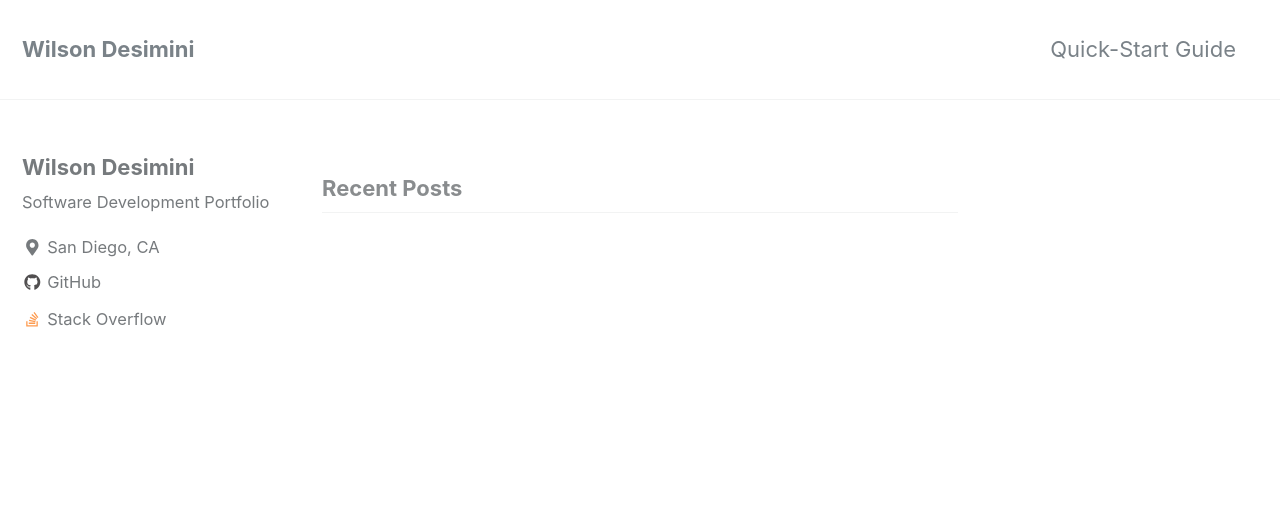
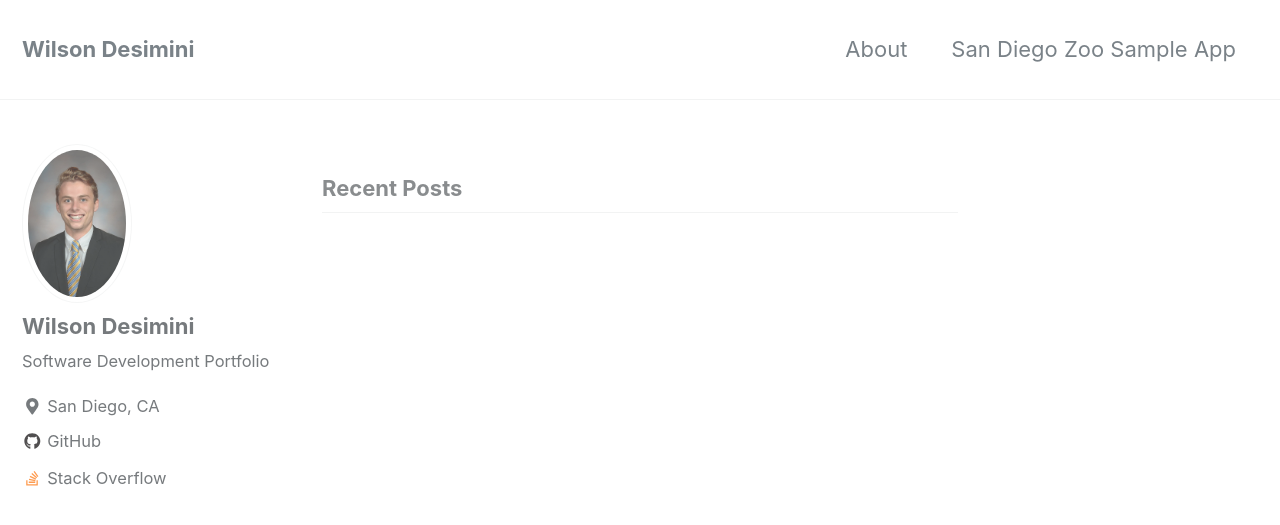
Before and after one commit to wdesimini/wdesimini.github.io, a Jekyll site: the page built from index.html, in a window 1280 px wide and 900 px high. Shown: the top 525 px of the window. Built offline with Jekyll 4.4.1, drawn with Linux system fonts in a browser that asks for light colours; nearby versions of some CDN libraries; the list of posts is cut into pages by our own code.

Commit message:
third commit

```diff
--- a/_config.yml
+++ b/_config.yml
@@ -99,7 +99,7 @@ analytics:
 # Site Author
 author:
   name             : "Wilson Desimini"
-  avatar           : # path of avatar image, e.g. "/assets/images/bio-photo.jpg"
+  avatar           : "/images/wilson desimini_021688_@.jpg"
   bio              : "Software Development Portfolio"
   location         : "San Diego, CA"
   email            :
--- a/_data/navigation.yml
+++ b/_data/navigation.yml
@@ -1,7 +1,9 @@
 # main links
 main:
-  - title: "Quick-Start Guide"
-    url: https://mmistakes.github.io/minimal-mistakes/docs/quick-start-guide/
+  - title: "About"
+    url: /about/
+  - title: "San Diego Zoo Sample App"
+    url: /sample-code-zoo-app/
   # - title: "About"
   #   url: https://mmistakes.github.io/minimal-mistakes/about/
   # - title: "Sample Posts"
--- /dev/null
+++ b/_pages/about.md
@@ -0,0 +1,6 @@
+---
+title: "About"
+permalink: /about/
+---
+
+I'm an iOS developer based in San Diego.
```
Also changed, not shown: _pages/sanDiegoZooAppSample.md (added, +10 -0 lines), images/wilson desimini_021688_@.jpg (added), images/zoo_SplashLogo.png (added).
